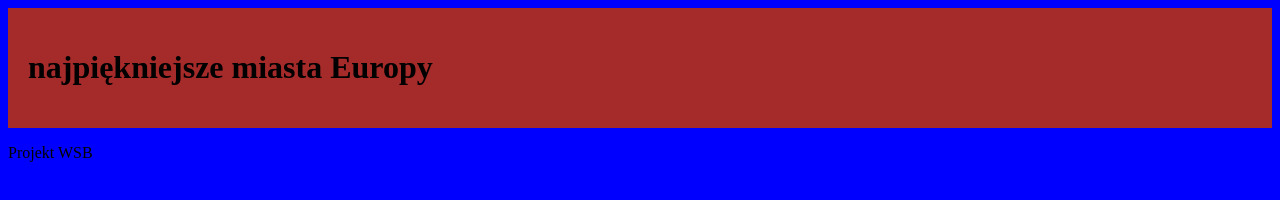
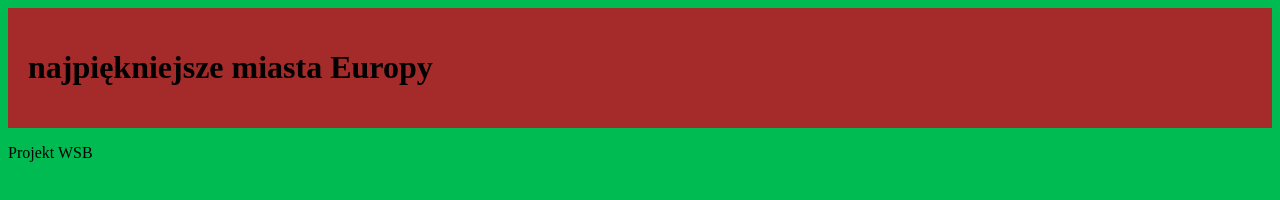
Before and after one commit to 1KrisPL/WSB---github-test, a plain HTML site: page index.html in a window 1280 px wide. Drawn offline with Linux system fonts and the light colour scheme.

Commit message:
zmień kolor tła na zielony

```diff
--- a/style.css
+++ b/style.css
@@ -1,5 +1,5 @@
 body {
-  background-color: blue;
+  background-color: rgb(0, 187, 81);
 }
 
 header {
```
